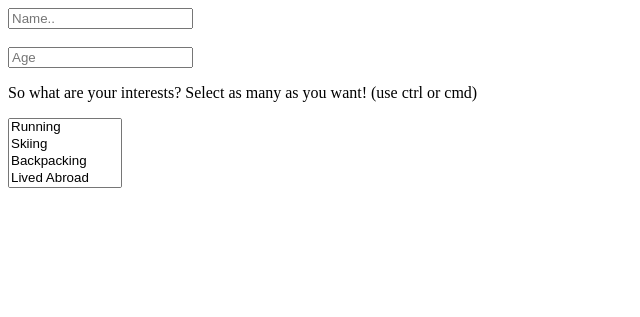
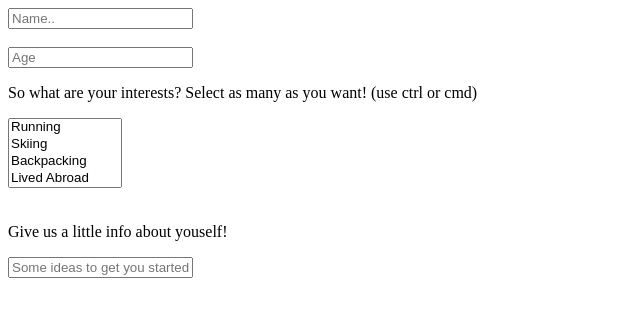
Before and after one commit to jzhu01/match.me, a Python web app: template templates/userinput.html in a window 1280 px wide. Shown: the top 317 px of the page, without its empty margins (0-640 px from the left). Run offline with Jinja, Linux system fonts and the light colour scheme; the template is opened without the code that fills it, so the values that code supplies are empty.

Commit message:
Added a bio input area.

```diff
--- a/templates/userinput.html
+++ b/templates/userinput.html
@@ -23,6 +23,12 @@
         <option value="Theater">Theater</option>
         <option value="Sushi">Sushi</option>
       </select>
+      <br>
+      <br>
+      <p> Give us a little info about youself! </p>
+      <input id="user_bio" type="textarea" placeholder="Some ideas to get you started: Favorite animals, songs, quotes...">
+      <br>
+
     </div>
   </section>
 </body>
```
Also changed, not shown: 1 other file.
